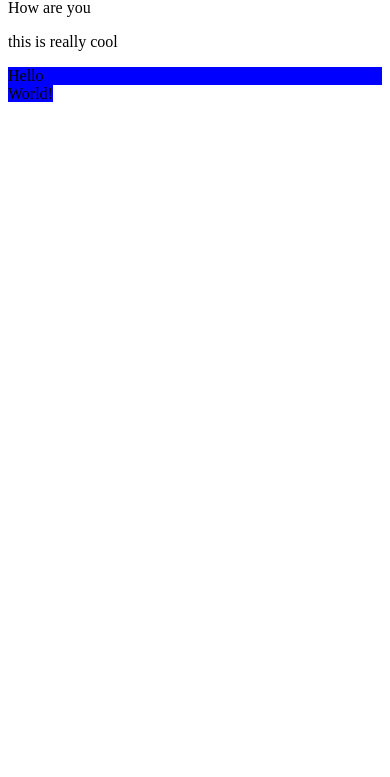
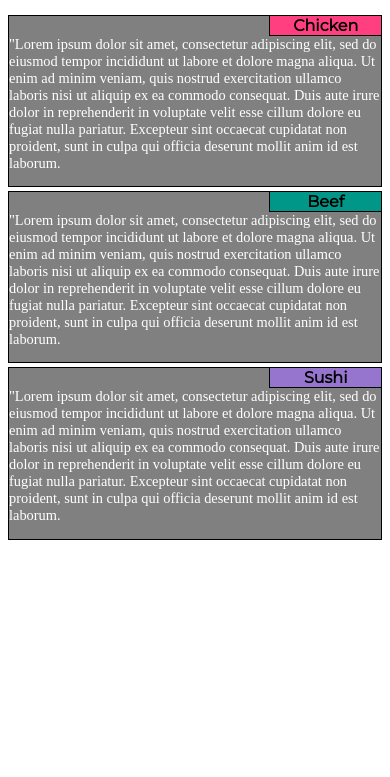
Before and after one commit to Ayoush/Module3-assignment, a plain HTML site: page Module2-solution/index.html in a window 390 px wide. Shown: the part 67-844 px from the top of the page. Drawn offline with Linux system fonts and the light colour scheme.

Commit message:
Module assignment

```diff
--- /dev/null
+++ b/Module2-solution/css/style.css
@@ -0,0 +1,90 @@
+*
+{
+	box-sizing: border-box;
+}
+h1
+{
+	font-family: 'Montserrat', sans-serif;
+	text-align: center;
+}
+div
+{
+	border:1px solid black;
+	margin-bottom: 1%;
+	border-collapse: collapse;
+}
+h4
+{
+	width: 30%;
+	float: right;
+	font-family: 'Montserrat',sans-serif;
+	border-left: 1px solid black;
+	border-bottom: 1px solid black;
+	margin:0%;
+	padding:0%;
+	text-align: center;
+}
+.content
+{
+	background-color: gray;
+	width:32%;
+	height:50%;
+	float: left;
+	margin-right: 1%;
+	border-collapse: collapse;
+}
+.sec
+{
+	font-family: 'Montserrat' sans-serif;
+	font-size: 90%;
+	color: white;
+	clear: right;
+}
+.chicken
+{
+	background-color: #FF3F80;
+}
+.beef
+{
+	background-color: #009688;
+}
+.shushi
+{
+	background-color: #9575CD;
+
+}
+@media (max-width: 767px){
+	.content
+	{
+		background-color: gray;
+		width:100%;
+		height:50%;
+		float: left;
+		margin-right: 1%;
+		border-collapse: collapse;
+	}
+}
+
+@media (min-width: 768px) and (max-width: 991px){
+	.c1,.c2
+	{
+		background-color: gray;
+		width:48%;
+		height:50%;
+		float: left;
+		margin-right: 1%;
+		border-collapse: collapse;
+	}
+	.c3
+	{
+		clear:left;
+		background-color: gray;
+		width:97%;
+		height:50%;
+		float: left;
+		margin-right: 1%;
+		border-collapse: collapse;
+	}
+
+
+}
--- a/Module2-solution/index.html
+++ b/Module2-solution/index.html
@@ -1,17 +1,34 @@
+<!DOCTYPE html>
 <html>
 	<head>
-		<title>For Testing</title>
-		<style>
-		div, span {
-  background-color: blue;
-}
-		</style>
+		<title>Assignment Solution for Module 2</title>
+		<link href='https://fonts.googleapis.com/css?family=Montserrat' rel='stylesheet' type='text/css'>
+		<link rel="stylesheet" type="text/css" href="css/style.css">
 	</head>
 	<body>
-		<h1>Hello Friend</h1>
-		<p>How are you</p>
-		<p>this is really cool</p>
-	<div>Hello</div>
-  <span>World!</span>
+		<h1>Our Menu</h1>
+		<div class="content c1">
+			<article>
+				<h4 class="chicken">Chicken</h4>
+				<p class="sec">
+				"Lorem ipsum dolor sit amet, consectetur adipiscing elit, sed do eiusmod tempor incididunt ut labore et dolore magna aliqua. Ut enim ad minim veniam, quis nostrud exercitation ullamco laboris nisi ut aliquip ex ea commodo consequat. Duis aute irure dolor in reprehenderit in voluptate velit esse cillum dolore eu fugiat nulla pariatur. Excepteur sint occaecat cupidatat non proident, sunt in culpa qui officia deserunt mollit anim id est laborum.
+				</p>
+			</article>
+		</div>
+		<div class="content c2">
+			<article>
+			<h4 class="beef">Beef</h4>
+			<p class="sec">
+			"Lorem ipsum dolor sit amet, consectetur adipiscing elit, sed do eiusmod tempor incididunt ut labore et dolore magna aliqua. Ut enim ad minim veniam, quis nostrud exercitation ullamco laboris nisi ut aliquip ex ea commodo consequat. Duis aute irure dolor in reprehenderit in voluptate velit esse cillum dolore eu fugiat nulla pariatur. Excepteur sint occaecat cupidatat non proident, sunt in culpa qui officia deserunt mollit anim id est laborum.
+			</p>
+			</article>
+		</div>
+		<div class="content c3">
+			<article>
+			<h4 class="shushi">Sushi</h4>
+			<p class="sec">"Lorem ipsum dolor sit amet, consectetur adipiscing elit, sed do eiusmod tempor incididunt ut labore et dolore magna aliqua. Ut enim ad minim veniam, quis nostrud exercitation ullamco laboris nisi ut aliquip ex ea commodo consequat. Duis aute irure dolor in reprehenderit in voluptate velit esse cillum dolore eu fugiat nulla pariatur. Excepteur sint occaecat cupidatat non proident, sunt in culpa qui officia deserunt mollit anim id est laborum.
+			</p>
+			<article>
+		</div>
 	</body>
 </html>
```
